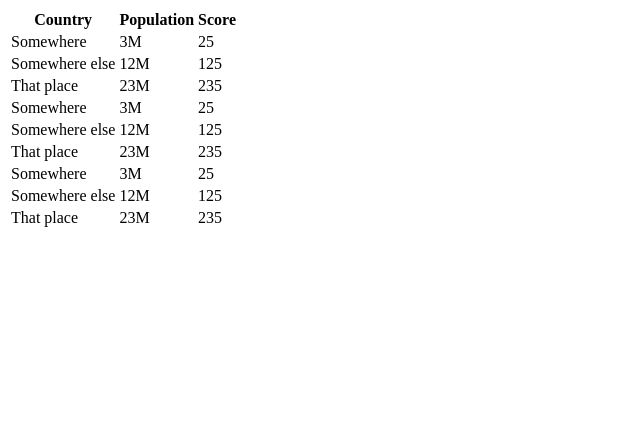
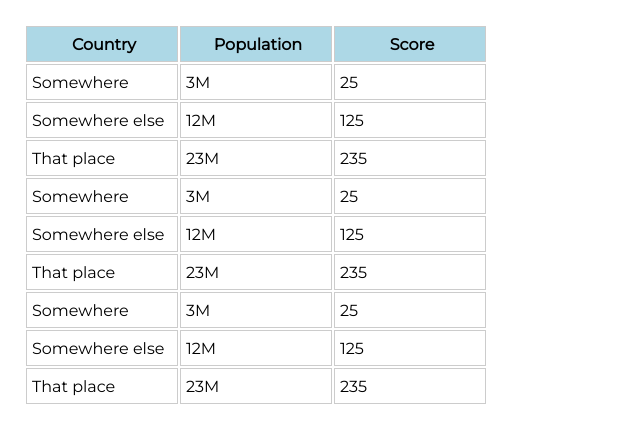
Before and after one commit to gyurel/HTML-CSS, a plain HTML site: page 03.CSS-and-Typography-Exercise-Resources/03_Styling-Tables/styling-tables.html in a window 1280 px wide. Shown: the whole page, without its empty margins (0-640 px from the left). Drawn offline with Linux system fonts and the light colour scheme.

Commit message:
problem 3

```diff
--- a/03.CSS-and-Typography-Exercise-Resources/03_Styling-Tables/styles.css
+++ b/03.CSS-and-Typography-Exercise-Resources/03_Styling-Tables/styles.css
@@ -1 +1,32 @@
-/* TODO: style the html */
+/* <body>:
+o Font: Montserrat
+- Use CSS import: @import 'https://fonts.googleapis.com/css?family=Montserrat';
+o Generic Font: sans-serif
+o Paddings: 16px
+
+• <th>:
+o Background color: lightblue
+
+• <th> and <td>:
+o Width: 144px
+o Height: 32px
+o Solid border with size 1px and color #ccc
+o Left padding: 5px */
+
+@import url('https://fonts.googleapis.com/css?family=Montserrat');
+
+body {
+    font-family: Montserrat, sans-serif;
+    padding: 16px;
+}
+
+th {
+    background-color: lightblue;
+}
+
+th, td {
+    width: 144px;
+    height: 32px;
+    border: 1px solid #ccc;
+    padding-left: 5px;
+}
```
